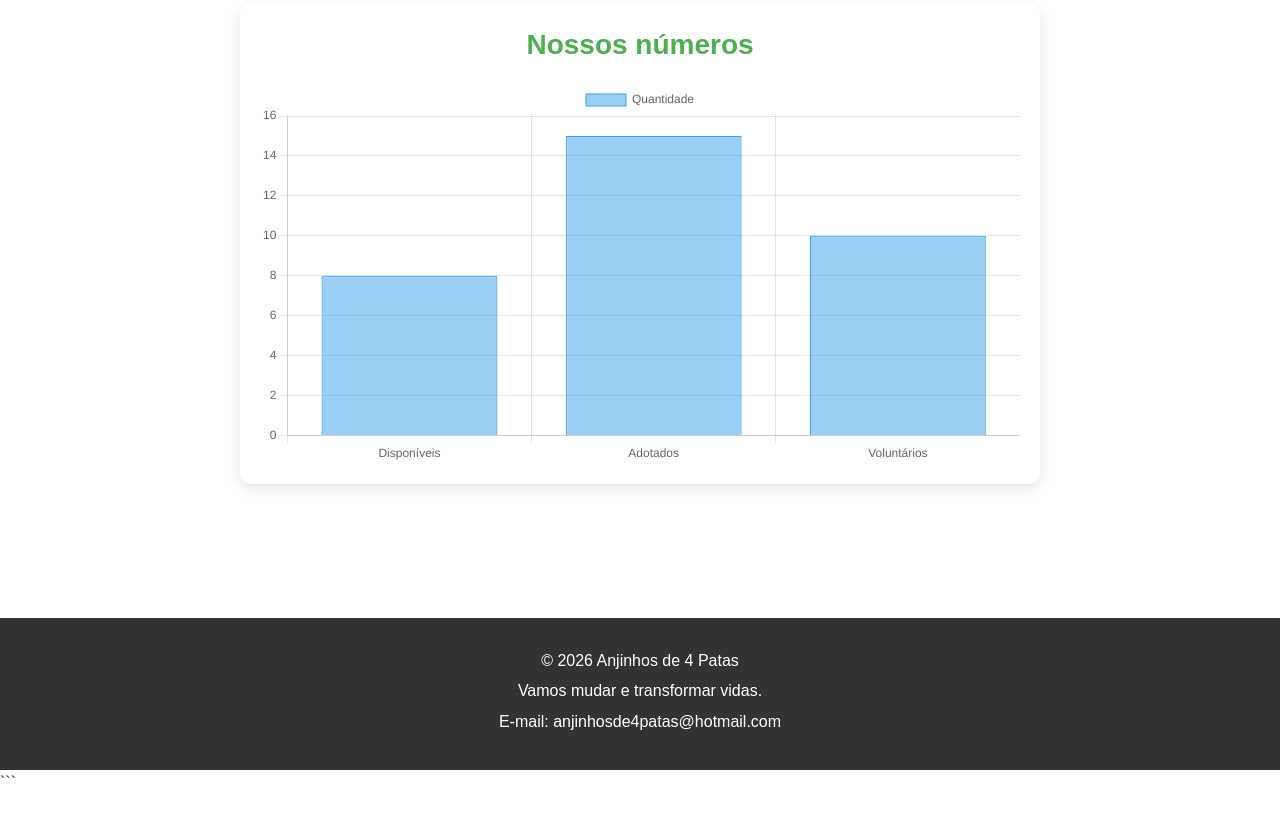
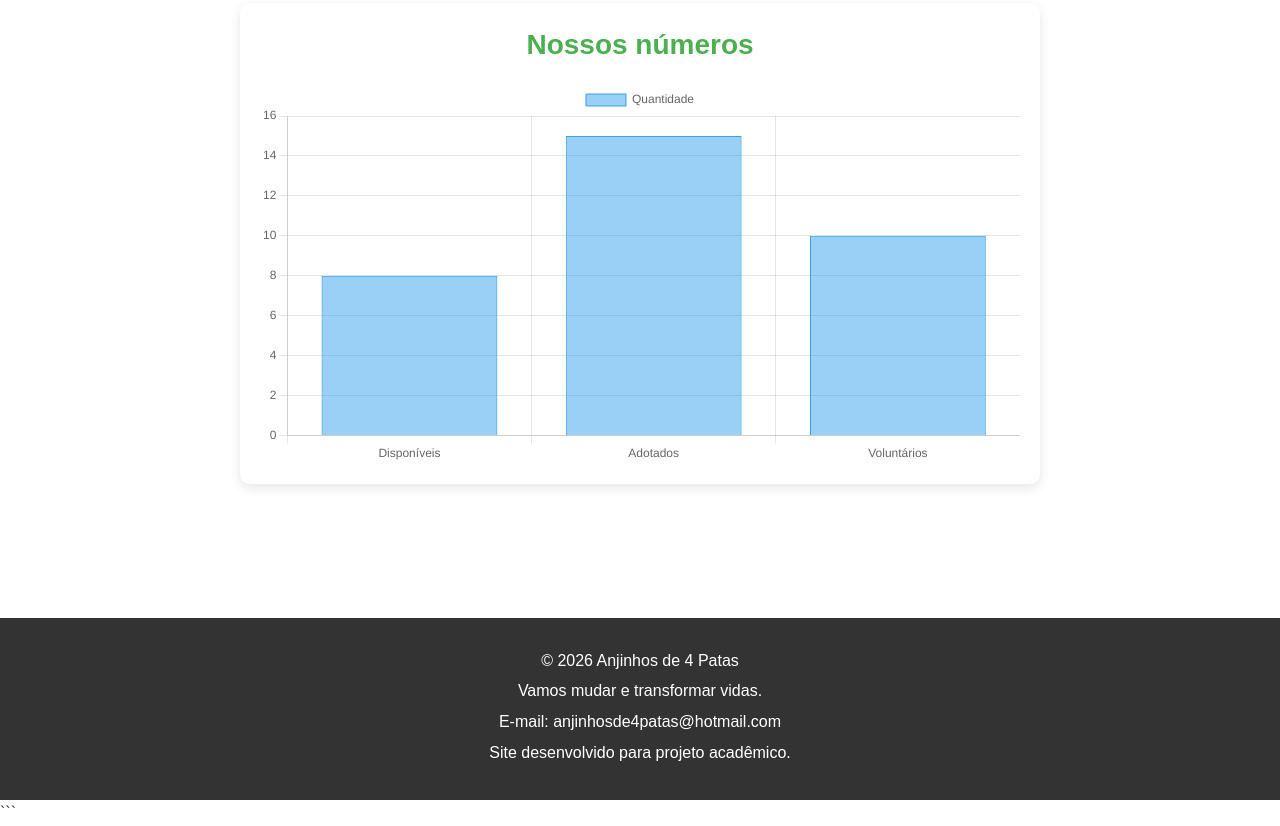
Before and after one commit to joaosotero88/projeto-1, a plain HTML site: page index.html in a window 1280 px wide. Shown: the part 1507-2333 px from the top of the page. Before the commit the page ends 2302 px from the top, so only its background shows below. Drawn offline with nearby package versions, Linux system fonts and the light colour scheme.

Commit message:
feat: adiciona informação acadêmica ao rodape

```diff
--- a/index.html
+++ b/index.html
@@ -100,7 +100,9 @@
         <p>
             E-mail: anjinhosde4patas@hotmail.com
         </p>
-
+<p>
+    Site desenvolvido para projeto acadêmico.
+</p>
     </footer>
 
 
```
